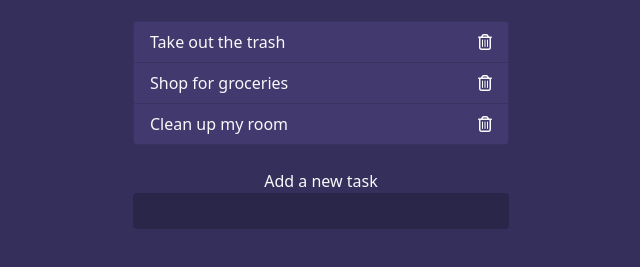
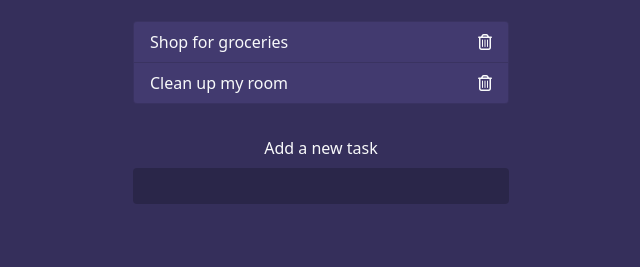
Before and after one commit to jcmestti/to-do-list-app, a plain HTML site: page index.html in a window 1280 px wide. Both pictures are taken after a click on the icon 804 px from the left and 177 px from the top of the page. Shown: the part 135-402 px from the top of the page, without its empty margins (319-959 px from the left). Drawn offline with nearby package versions, Linux system fonts and the light colour scheme.

Commit message:
Search feature initially added

```diff
--- a/app.js
+++ b/app.js
@@ -1,6 +1,8 @@
 const addForm = document.querySelector('.add');
 const list = document.querySelector('.todos');
+const search = document.querySelector('.search input');
 
+//Add a new task to the list
 const addNewTask = newTask => {
     const newLi = `
             <li class="list-group-item d-flex justify-content-between align-items-center text-light">
@@ -12,6 +14,7 @@ const addNewTask = newTask => {
     list.innerHTML += newLi;
 };
 
+//Listen for new tasks
 addForm.addEventListener('submit', e => {
 
     e.preventDefault();
@@ -23,3 +26,20 @@ addForm.addEventListener('submit', e => {
         addForm.reset();
     }
 });
+
+//Listen for the removal of tasks
+list.addEventListener('click', e => {
+
+    if (e.target.classList.contains('delete')) {
+        e.target.parentElement.remove();
+    }
+
+});
+
+//Search for a specific task
+search.addEventListener('keyup', () => {
+
+    const seachedTask = search.value.trim();
+
+
+});
--- a/index.html
+++ b/index.html
@@ -34,7 +34,7 @@
         </ul>
 
         <form class="add text-center my-4">
-            <label class="text-light">Add a new task</label>
+            <label class="text-light my-2">Add a new task</label>
             <input class="form-control m-auto" type="text" name="add">
         </form>
 
```
